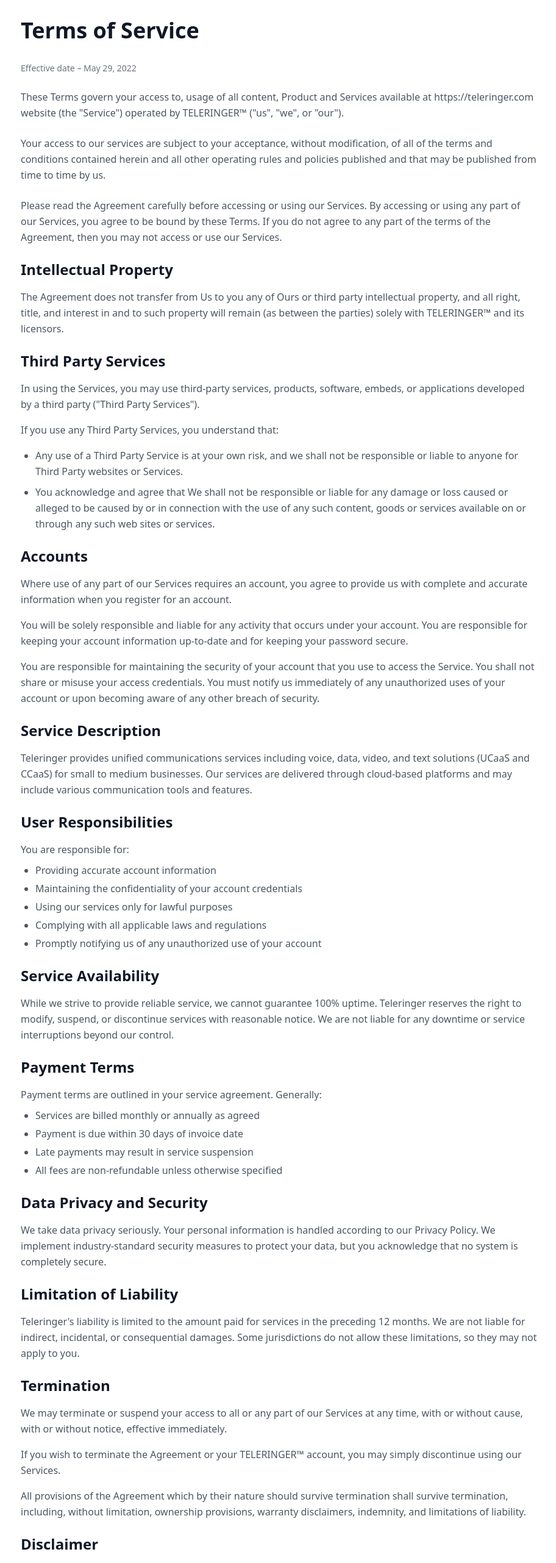
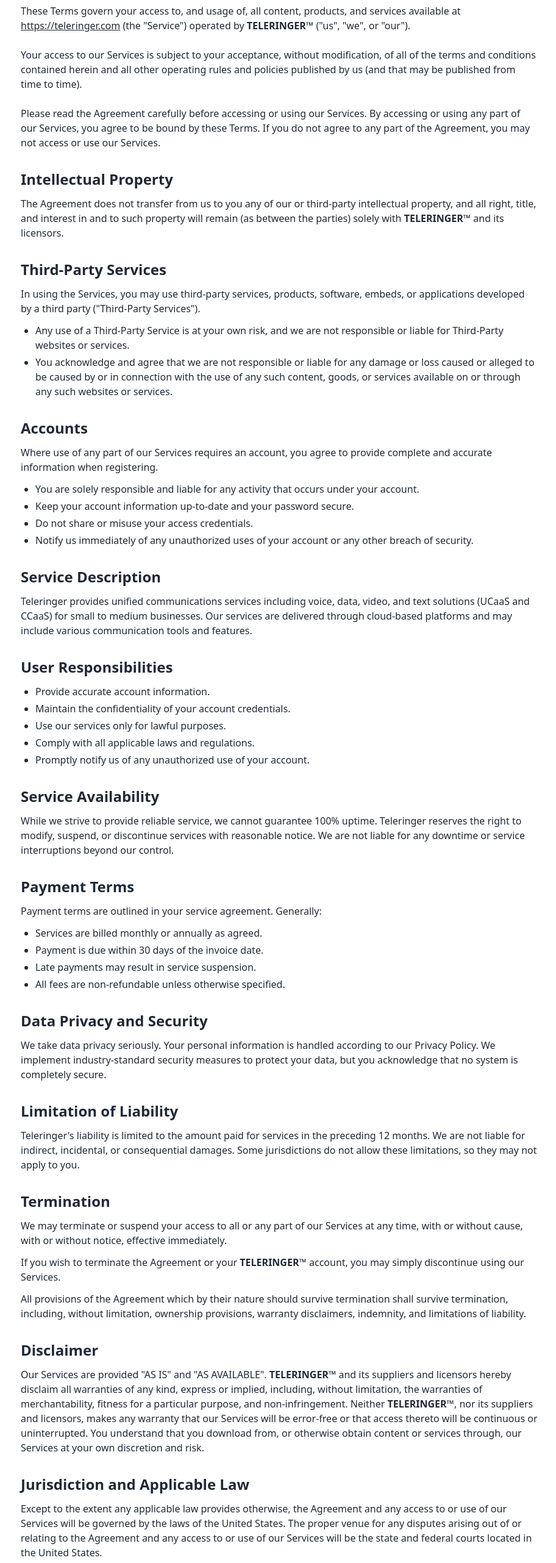
Before and after one commit to teleringer/teleringer, a Next.js app: page /terms in a window 1280 px wide. Shown: the part 234-2797 px from the top of the page at 61% size, without its empty margins (182-1094 px from the left). Built offline with nearby package versions, Linux system fonts and the light colour scheme; no server answers.

Commit message:
Update page.tsx

```diff
--- a/app/terms/page.tsx
+++ b/app/terms/page.tsx
@@ -1,130 +1,175 @@
+export const metadata = {
+  title: 'Terms of Service | Teleringer',
+};
 
-'use client';
+export default function TermsPage() {
+  return (
+    <main className="max-w-4xl mx-auto px-6 py-12 text-gray-800">
+      <h1 className="text-3xl font-bold mb-2">Terms of Service</h1>
+      <p className="mb-8"><strong>Effective date – May 29, 2022</strong></p>
 
-import Header from '../../components/Header';
-import Footer from '../../components/Footer';
+      <p className="mb-6">
+        These Terms govern your access to, and usage of, all content, products, and services
+        available at <a href="https://teleringer.com" className="underline">https://teleringer.com</a> (the
+        &quot;Service&quot;) operated by <strong>TELERINGER™</strong> (&quot;us&quot;, &quot;we&quot;, or &quot;our&quot;).
+      </p>
+      <p className="mb-6">
+        Your access to our Services is subject to your acceptance, without modification, of all of the terms and conditions
+        contained herein and all other operating rules and policies published by us (and that may be published from time to time).
+      </p>
+      <p className="mb-6">
+        Please read the Agreement carefully before accessing or using our Services. By accessing or using any part of our
+        Services, you agree to be bound by these Terms. If you do not agree to any part of the Agreement, you may not access
+        or use our Services.
+      </p>
 
-export default function Terms() {
-  return (
-    <div className="min-h-screen">
-      <Header />
-
-      <section className="py-20 bg-white">
-        <div className="max-w-4xl mx-auto px-6">
-          <h1 className="text-4xl font-bold text-gray-900 mb-8">Terms of Service</h1>
-          <div className="text-gray-600 space-y-6 leading-relaxed">
-            <p className="text-sm text-gray-500">Effective date – May 29, 2022</p>
-
-            <div>
-              <p className="mb-6">These Terms govern your access to, usage of all content, Product and Services available at https://teleringer.com website (the "Service") operated by TELERINGER™ ("us", "we", or "our").</p>
-              <p className="mb-6">Your access to our services are subject to your acceptance, without modification, of all of the terms and conditions contained herein and all other operating rules and policies published and that may be published from time to time by us.</p>
-              <p className="mb-6">Please read the Agreement carefully before accessing or using our Services. By accessing or using any part of our Services, you agree to be bound by these Terms. If you do not agree to any part of the terms of the Agreement, then you may not access or use our Services.</p>
-            </div>
-
-            <div>
-              <h2 className="text-2xl font-semibold text-gray-900 mb-4">Intellectual Property</h2>
-              <p>The Agreement does not transfer from Us to you any of Ours or third party intellectual property, and all right, title, and interest in and to such property will remain (as between the parties) solely with TELERINGER™ and its licensors.</p>
-            </div>
-
-            <div>
-              <h2 className="text-2xl font-semibold text-gray-900 mb-4">Third Party Services</h2>
-              <p className="mb-4">In using the Services, you may use third-party services, products, software, embeds, or applications developed by a third party ("Third Party Services").</p>
-              <p className="mb-4">If you use any Third Party Services, you understand that:</p>
-              <ul className="list-disc ml-6 mt-2 space-y-2">
-                <li>Any use of a Third Party Service is at your own risk, and we shall not be responsible or liable to anyone for Third Party websites or Services.</li>
-                <li>You acknowledge and agree that We shall not be responsible or liable for any damage or loss caused or alleged to be caused by or in connection with the use of any such content, goods or services available on or through any such web sites or services.</li>
-              </ul>
-            </div>
-
-            <div>
-              <h2 className="text-2xl font-semibold text-gray-900 mb-4">Accounts</h2>
-              <p className="mb-4">Where use of any part of our Services requires an account, you agree to provide us with complete and accurate information when you register for an account.</p>
-              <p className="mb-4">You will be solely responsible and liable for any activity that occurs under your account. You are responsible for keeping your account information up-to-date and for keeping your password secure.</p>
-              <p>You are responsible for maintaining the security of your account that you use to access the Service. You shall not share or misuse your access credentials. You must notify us immediately of any unauthorized uses of your account or upon becoming aware of any other breach of security.</p>
-            </div>
-
-            <div>
-              <h2 className="text-2xl font-semibold text-gray-900 mb-4">Service Description</h2>
-              <p>Teleringer provides unified communications services including voice, data, video, and text solutions (UCaaS and CCaaS) for small to medium businesses. Our services are delivered through cloud-based platforms and may include various communication tools and features.</p>
-            </div>
-
-            <div>
-              <h2 className="text-2xl font-semibold text-gray-900 mb-4">User Responsibilities</h2>
-              <p>You are responsible for:</p>
-              <ul className="list-disc ml-6 mt-2 space-y-1">
-                <li>Providing accurate account information</li>
-                <li>Maintaining the confidentiality of your account credentials</li>
-                <li>Using our services only for lawful purposes</li>
-                <li>Complying with all applicable laws and regulations</li>
-                <li>Promptly notifying us of any unauthorized use of your account</li>
-              </ul>
-            </div>
-
-            <div>
-              <h2 className="text-2xl font-semibold text-gray-900 mb-4">Service Availability</h2>
-              <p>While we strive to provide reliable service, we cannot guarantee 100% uptime. Teleringer reserves the right to modify, suspend, or discontinue services with reasonable notice. We are not liable for any downtime or service interruptions beyond our control.</p>
-            </div>
-
-            <div>
-              <h2 className="text-2xl font-semibold text-gray-900 mb-4">Payment Terms</h2>
-              <p>Payment terms are outlined in your service agreement. Generally:</p>
-              <ul className="list-disc ml-6 mt-2 space-y-1">
-                <li>Services are billed monthly or annually as agreed</li>
-                <li>Payment is due within 30 days of invoice date</li>
-                <li>Late payments may result in service suspension</li>
-                <li>All fees are non-refundable unless otherwise specified</li>
-              </ul>
-            </div>
-
-            <div>
-              <h2 className="text-2xl font-semibold text-gray-900 mb-4">Data Privacy and Security</h2>
-              <p>We take data privacy seriously. Your personal information is handled according to our Privacy Policy. We implement industry-standard security measures to protect your data, but you acknowledge that no system is completely secure.</p>
-            </div>
-
-            <div>
-              <h2 className="text-2xl font-semibold text-gray-900 mb-4">Limitation of Liability</h2>
-              <p>Teleringer's liability is limited to the amount paid for services in the preceding 12 months. We are not liable for indirect, incidental, or consequential damages. Some jurisdictions do not allow these limitations, so they may not apply to you.</p>
-            </div>
-
-            <div>
-              <h2 className="text-2xl font-semibold text-gray-900 mb-4">Termination</h2>
-              <p className="mb-4">We may terminate or suspend your access to all or any part of our Services at any time, with or without cause, with or without notice, effective immediately.</p>
-              <p className="mb-4">If you wish to terminate the Agreement or your TELERINGER™ account, you may simply discontinue using our Services.</p>
-              <p>All provisions of the Agreement which by their nature should survive termination shall survive termination, including, without limitation, ownership provisions, warranty disclaimers, indemnity, and limitations of liability.</p>
-            </div>
-
-            <div>
-              <h2 className="text-2xl font-semibold text-gray-900 mb-4">Disclaimer</h2>
-              <p>Our Services are provided "AS IS." and "AS AVAILABLE" basis. TELERINGER™ and its suppliers and licensors hereby disclaim all warranties of any kind, express or implied, including, without limitation, the warranties of merchantability, fitness for a particular purpose and non-infringement. Neither TELERINGER™, nor its suppliers and licensors, makes any warranty that our Services will be error free or that access thereto will be continuous or uninterrupted. You understand that you download from, or otherwise obtain content or services through, our Services at your own discretion and risk.</p>
-            </div>
-
-            <div>
-              <h2 className="text-2xl font-semibold text-gray-900 mb-4">Jurisdiction and Applicable Law</h2>
-              <p className="mb-4">Except to the extent any applicable law provides otherwise, the Agreement and any access to or use of our Services will be governed by the laws of United States.</p>
-              <p>The proper venue for any disputes arising out of or relating to the Agreement and any access to or use of our Services will be the state and federal courts located in United States.</p>
-            </div>
-
-            <div>
-              <h2 className="text-2xl font-semibold text-gray-900 mb-4">Changes to Terms</h2>
-              <p className="mb-4">TELERINGER™ reserves the right, at our sole discretion, to modify or replace these Terms at any time.</p>
-              <p className="mb-4">If we make changes that are material, we will let you know by posting on our website, or by sending you an email or other communication before the changes take effect. The notice will designate a reasonable period of time after which the new terms will take effect.</p>
-              <p className="mb-4">If you disagree with our changes, then you should stop using our Services within the designated notice period, or once the changes become effective.</p>
-              <p>Your continued use of our Services will be subject to the new terms.</p>
-            </div>
-
-            <div>
-              <h2 className="text-2xl font-semibold text-gray-900 mb-4">Contact Information</h2>
-              <p>If you have questions about these Terms of Service, please contact us:</p>
-              <div className="mt-2">
-                <p>Phone: (570) 456-5550</p>
-                <p>Email: legal@teleringer.com</p>
-              </div>
-            </div>
-          </div>
-        </div>
+      <section className="mt-8">
+        <h2 className="text-2xl font-semibold mb-3">Intellectual Property</h2>
+        <p>
+          The Agreement does not transfer from us to you any of our or third-party intellectual property, and all right, title,
+          and interest in and to such property will remain (as between the parties) solely with <strong>TELERINGER™</strong> and its licensors.
+        </p>
       </section>
 
-      <Footer />
-    </div>
+      <section className="mt-8">
+        <h2 className="text-2xl font-semibold mb-3">Third-Party Services</h2>
+        <p className="mb-3">
+          In using the Services, you may use third-party services, products, software, embeds, or applications developed by a third party
+          (&quot;Third-Party Services&quot;).
+        </p>
+        <ul className="list-disc pl-6 space-y-1">
+          <li>Any use of a Third-Party Service is at your own risk, and we are not responsible or liable for Third-Party websites or services.</li>
+          <li>
+            You acknowledge and agree that we are not responsible or liable for any damage or loss caused or alleged to be caused by or
+            in connection with the use of any such content, goods, or services available on or through any such websites or services.
+          </li>
+        </ul>
+      </section>
+
+      <section className="mt-8">
+        <h2 className="text-2xl font-semibold mb-3">Accounts</h2>
+        <p className="mb-3">
+          Where use of any part of our Services requires an account, you agree to provide complete and accurate information when registering.
+        </p>
+        <ul className="list-disc pl-6 space-y-1">
+          <li>You are solely responsible and liable for any activity that occurs under your account.</li>
+          <li>Keep your account information up-to-date and your password secure.</li>
+          <li>Do not share or misuse your access credentials.</li>
+          <li>Notify us immediately of any unauthorized uses of your account or any other breach of security.</li>
+        </ul>
+      </section>
+
+      <section className="mt-8">
+        <h2 className="text-2xl font-semibold mb-3">Service Description</h2>
+        <p>
+          Teleringer provides unified communications services including voice, data, video, and text solutions (UCaaS and CCaaS) for small to
+          medium businesses. Our services are delivered through cloud-based platforms and may include various communication tools and features.
+        </p>
+      </section>
+
+      <section className="mt-8">
+        <h2 className="text-2xl font-semibold mb-3">User Responsibilities</h2>
+        <ul className="list-disc pl-6 space-y-1">
+          <li>Provide accurate account information.</li>
+          <li>Maintain the confidentiality of your account credentials.</li>
+          <li>Use our services only for lawful purposes.</li>
+          <li>Comply with all applicable laws and regulations.</li>
+          <li>Promptly notify us of any unauthorized use of your account.</li>
+        </ul>
+      </section>
+
+      <section className="mt-8">
+        <h2 className="text-2xl font-semibold mb-3">Service Availability</h2>
+        <p>
+          While we strive to provide reliable service, we cannot guarantee 100% uptime. Teleringer reserves the right to modify, suspend,
+          or discontinue services with reasonable notice. We are not liable for any downtime or service interruptions beyond our control.
+        </p>
+      </section>
+
+      <section className="mt-8">
+        <h2 className="text-2xl font-semibold mb-3">Payment Terms</h2>
+        <p className="mb-3">Payment terms are outlined in your service agreement. Generally:</p>
+        <ul className="list-disc pl-6 space-y-1">
+          <li>Services are billed monthly or annually as agreed.</li>
+          <li>Payment is due within 30 days of the invoice date.</li>
+          <li>Late payments may result in service suspension.</li>
+          <li>All fees are non-refundable unless otherwise specified.</li>
+        </ul>
+      </section>
+
+      <section className="mt-8">
+        <h2 className="text-2xl font-semibold mb-3">Data Privacy and Security</h2>
+        <p>
+          We take data privacy seriously. Your personal information is handled according to our Privacy Policy. We implement industry-standard
+          security measures to protect your data, but you acknowledge that no system is completely secure.
+        </p>
+      </section>
+
+      <section className="mt-8">
+        <h2 className="text-2xl font-semibold mb-3">Limitation of Liability</h2>
+        <p>
+          Teleringer&apos;s liability is limited to the amount paid for services in the preceding 12 months. We are not liable for indirect,
+          incidental, or consequential damages. Some jurisdictions do not allow these limitations, so they may not apply to you.
+        </p>
+      </section>
+
+      <section className="mt-8">
+        <h2 className="text-2xl font-semibold mb-3">Termination</h2>
+        <p className="mb-3">
+          We may terminate or suspend your access to all or any part of our Services at any time, with or without cause, with or without notice,
+          effective immediately.
+        </p>
+        <p className="mb-3">
+          If you wish to terminate the Agreement or your <strong>TELERINGER™</strong> account, you may simply discontinue using our Services.
+        </p>
+        <p>
+          All provisions of the Agreement which by their nature should survive termination shall survive termination, including, without limitation,
+          ownership provisions, warranty disclaimers, indemnity, and limitations of liability.
+        </p>
+      </section>
+
+      <section className="mt-8">
+        <h2 className="text-2xl font-semibold mb-3">Disclaimer</h2>
+        <p>
+          Our Services are provided &quot;AS IS&quot; and &quot;AS AVAILABLE&quot;. <strong>TELERINGER™</strong> and its suppliers and licensors
+          hereby disclaim all warranties of any kind, express or implied, including, without limitation, the warranties of merchantability, fitness
+          for a particular purpose, and non-infringement. Neither <strong>TELERINGER™</strong>, nor its suppliers and licensors, makes any warranty
+          that our Services will be error-free or that access thereto will be continuous or uninterrupted. You understand that you download from, or
+          otherwise obtain content or services through, our Services at your own discretion and risk.
+        </p>
+      </section>
+
+      <section className="mt-8">
+        <h2 className="text-2xl font-semibold mb-3">Jurisdiction and Applicable Law</h2>
+        <p>
+          Except to the extent any applicable law provides otherwise, the Agreement and any access to or use of our Services will be governed by
+          the laws of the United States. The proper venue for any disputes arising out of or relating to the Agreement and any access to or use of
+          our Services will be the state and federal courts located in the United States.
+        </p>
+      </section>
+
+      <section className="mt-8">
+        <h2 className="text-2xl font-semibold mb-3">Changes to Terms</h2>
+        <p className="mb-3">
+          <strong>TELERINGER™</strong> reserves the right, at our sole discretion, to modify or replace these Terms at any time.
+        </p>
+        <p className="mb-3">
+          If we make changes that are material, we will let you know by posting on our website, or by sending you an email or other communication
+          before the changes take effect. The notice will designate a reasonable period of time after which the new terms will take effect.
+        </p>
+        <p>
+          If you disagree with our changes, then you should stop using our Services within the designated notice period, or once the changes become
+          effective. Your continued use of our Services will be subject to the new terms.
+        </p>
+      </section>
+
+      <section className="mt-10">
+        <h2 className="text-2xl font-semibold mb-3">Contact Information</h2>
+        <ul className="list-disc pl-6">
+          <li><strong>Phone:</strong> (570) 456-5550</li>
+          <li><strong>Email:</strong> <a href="mailto:info@teleringer.com" className="underline">info@teleringer.com</a></li>
+        </ul>
+      </section>
+    </main>
   );
 }
```
